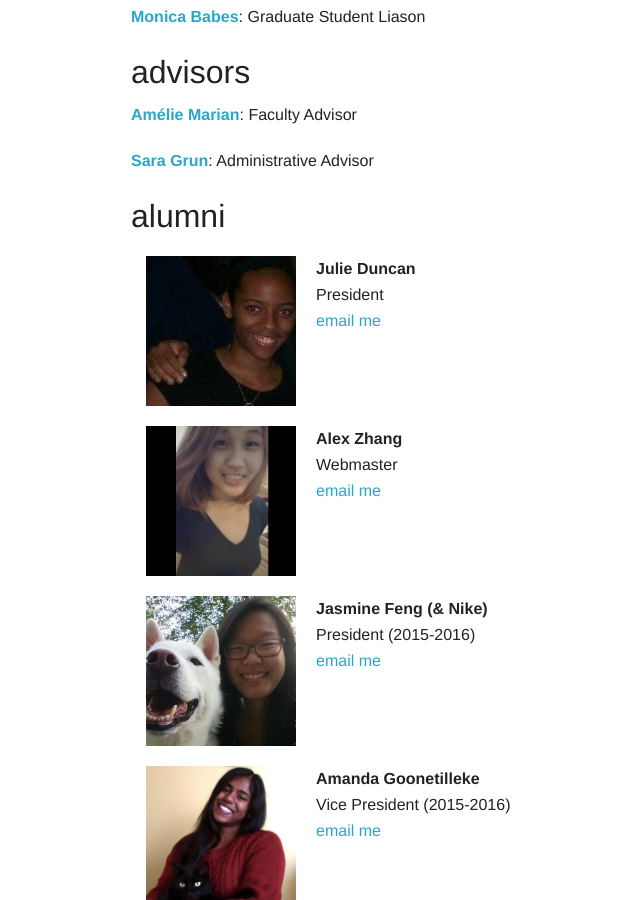
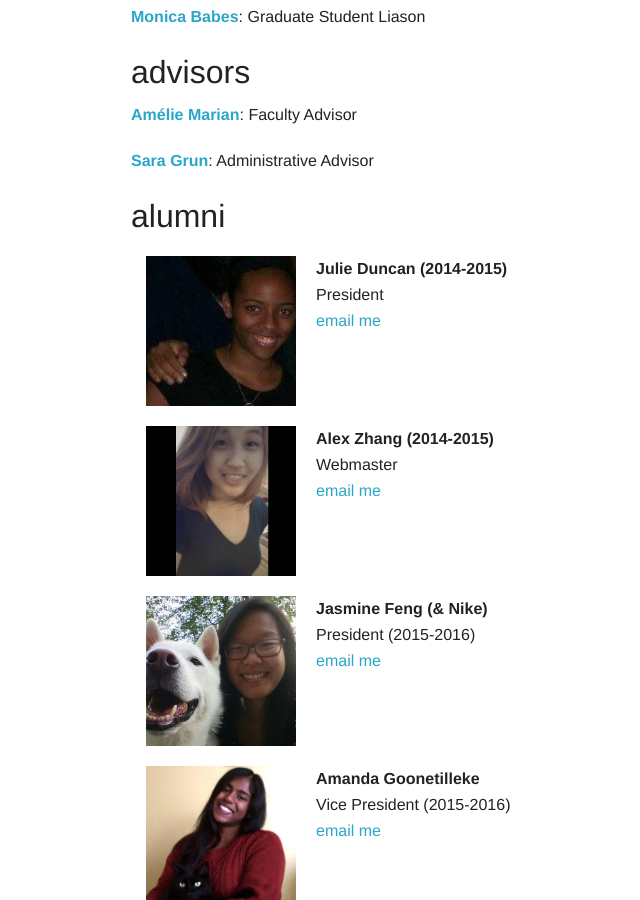
Before and after one commit to scarletwcs/ruwics.github.io, a Jekyll site: the page built from people.html, in a window 1280 px wide and 900 px high, scrolled down 1485 px. Shown: the whole window, without its empty margins (169-809 px from the left). Built offline with Jekyll 4.4.1, drawn with Linux system fonts in a browser that asks for light colours; nearby versions of some CDN libraries; some web fonts are replaced.

Commit message:
things are not changing

```diff
--- a/people.html
+++ b/people.html
@@ -115,7 +115,7 @@ permalink: /people/
 		</div>
 	</div>
 	<div class="small-9 columns">
-		<p><strong>Julie Duncan</strong></p>
+		<p><strong>Julie Duncan (2014-2015)</strong></p>
 		<p>President</p>
 		<p><a href="mailto:jd790@scarletmail.rutgers.edu">email me</a></p>
 	</div>
@@ -128,7 +128,7 @@ permalink: /people/
 		</div>
 	</div>
 	<div class="small-9 columns">
-		<p><strong>Alex Zhang</strong></p>
+		<p><strong>Alex Zhang (2014-2015)</strong></p>
 		<p>Webmaster</p>
 		<p><a href="mailto:hi.zhalex@gmail.com">email me</a></p>
 	</div>
```
